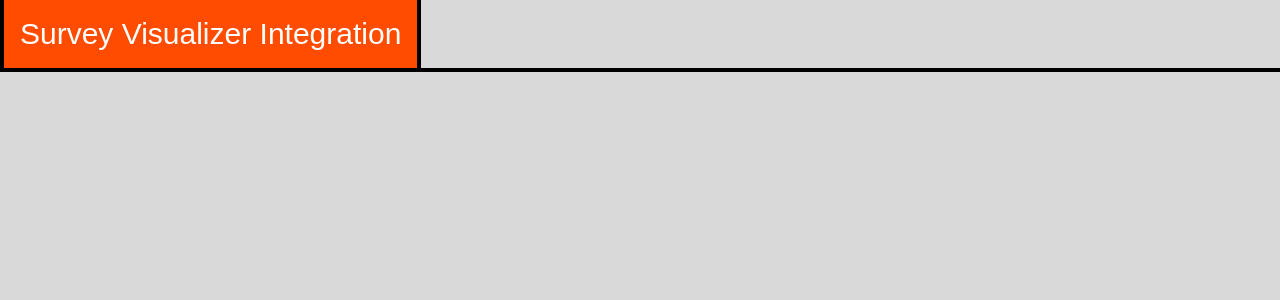
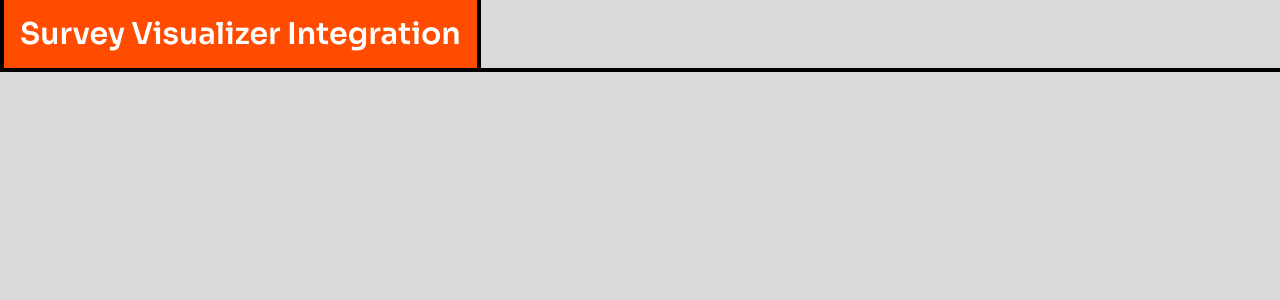
Before and after one commit to GrbavaCigla/jetbrains-2025, a Next.js app in the folder survey-visualizer-integration/: page / in a window 1280 px wide. Shown: the top 300 px of the page. Built offline with nearby package versions, Linux system fonts and the light colour scheme.

Commit message:
feat: survey-visualizer-integration: font

```diff
--- a/survey-visualizer-integration/app/components/nav.tsx
+++ b/survey-visualizer-integration/app/components/nav.tsx
@@ -3,7 +3,7 @@ export default function Nav() {
     <nav className="border-b-4">
       <div className="container mx-auto flex">
         <div className="p-4 bg-[#FF4C00] text-center sm:text-left sm:border-x-4 w-full sm:w-auto">
-          <h1 className="text-3xl text-white">Survey Visualizer Integration</h1>
+          <h1 className="text-3xl text-white font-semibold">Survey Visualizer Integration</h1>
         </div>
       </div>
     </nav>
--- a/survey-visualizer-integration/app/globals.css
+++ b/survey-visualizer-integration/app/globals.css
@@ -5,15 +5,7 @@
   --foreground: black;
 }
 
-/* @media (prefers-color-scheme: dark) {
-  :root {
-    --background: #0a0a0a;
-    --foreground: #ededed;
-  }
-} */
-
 body {
   background: var(--background);
   color: var(--foreground);
-  font-family: Arial, Helvetica, sans-serif;
 }
--- a/survey-visualizer-integration/app/layout.tsx
+++ b/survey-visualizer-integration/app/layout.tsx
@@ -1,6 +1,12 @@
 import "./globals.css";
 
 import Nav from "./components/nav";
+
+import { Sora } from 'next/font/google';
+
+const sora = Sora({
+  subsets: ["latin"],
+})
 
 export default function RootLayout({
   children,
@@ -10,7 +16,7 @@ export default function RootLayout({
   return (
     <html lang="en">
       <body
-        className="antialiased"
+        className={`${sora.className} antialiased`}
       >
         <div>
           <Nav />
```
